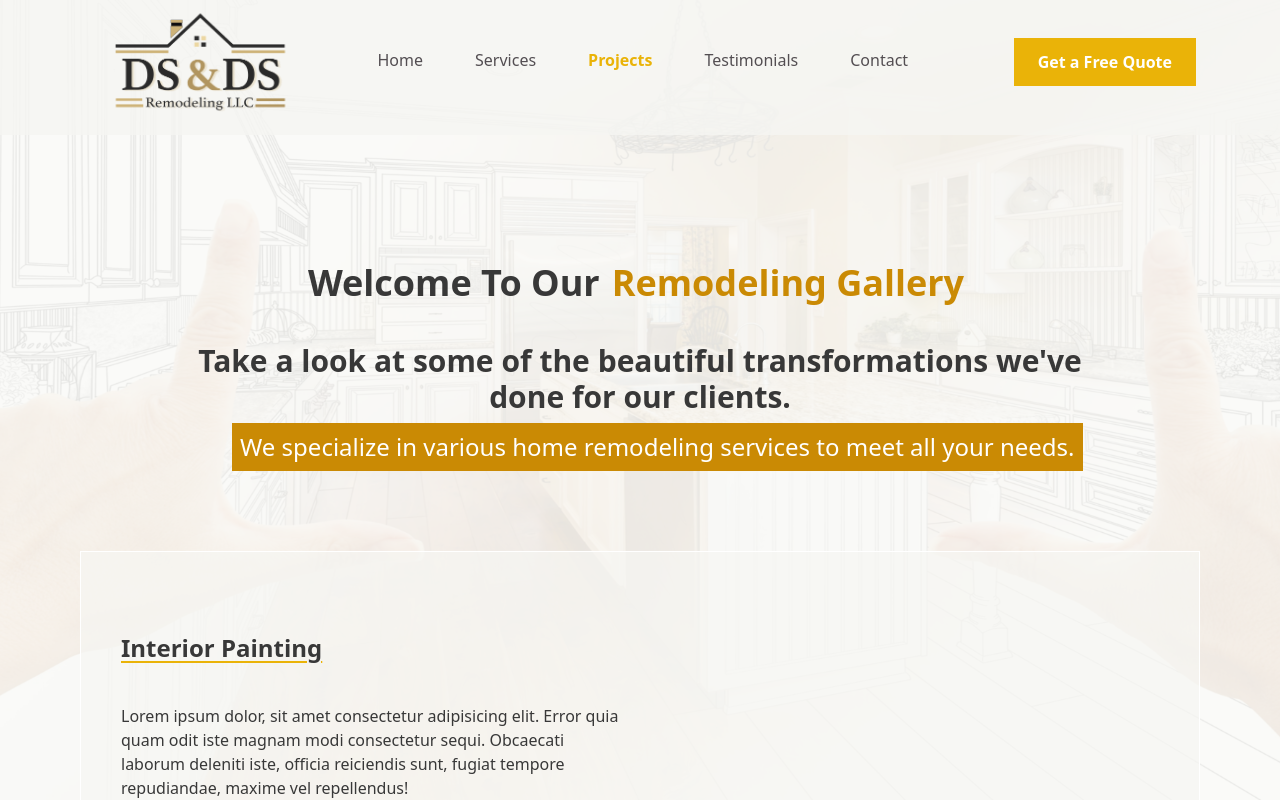
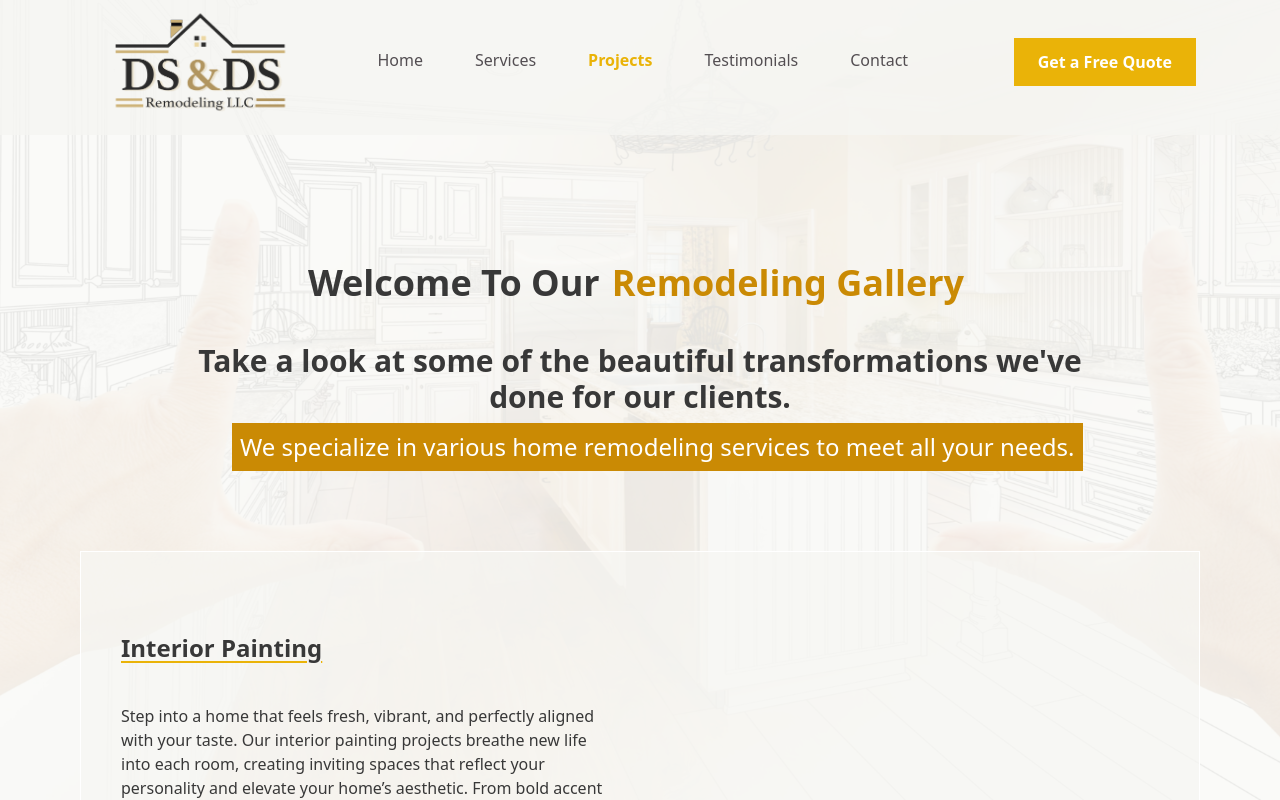
Before and after one commit to Sebads7/dsds-remodeling, a Next.js app: page /ourprojects in a window 1280 px wide. Shown: the top 800 px of the page. Built offline with nearby package versions, Linux system fonts and the light colour scheme.

Commit message:
adding modal on gallery and working on buttons left and right

```diff
--- a/src/app/contact/page.tsx
+++ b/src/app/contact/page.tsx
@@ -4,6 +4,7 @@ import ContactInfo from "./ContactInfo";
 
 import Image from "next/image";
 import { motion } from "framer-motion";
+import { LeftLoading, RightLoading } from "@/constant/framer_effects";
 
 const ContactPage = () => {
   const { ref: contactRef, mainControls: contactControls } =
@@ -21,7 +22,12 @@ const ContactPage = () => {
             You?
           </h2>
 
-          <div className="absolute top-[22rem] left-[5rem] md:left-[-3rem] lg:left-[-6rem]  z-10 hidden xl:block ">
+          <motion.div
+            className="absolute top-[22rem] left-[5rem] md:left-[-3rem] lg:left-[-6rem]  z-10 hidden xl:block "
+            variants={LeftLoading}
+            initial="initial"
+            animate="animate"
+          >
             <Image
               src="/images/remo-contractor.jpg"
               width={450}
@@ -29,11 +35,16 @@ const ContactPage = () => {
               alt="image"
               className="border-[1rem] rounded-bl-[10rem]  border-gray-200/30 w-[30rem] h-[21rem]"
             />
-          </div>
+          </motion.div>
         </div>
 
         {/* RIGHT SIDE */}
-        <div className="w-full max-w-xl md:max-w-3xl  lg:max-w-5xl mx-auto">
+        <motion.div
+          className="w-full max-w-xl md:max-w-3xl  lg:max-w-5xl mx-auto"
+          variants={RightLoading}
+          initial="initial"
+          animate="animate"
+        >
           <div className="z-10 xl:max-w-lg  lg:h-full flex flex-col md:flex-row-reverse xl:flex-col  items-center ">
             <Image
               src="/images/contractor.jpeg"
@@ -53,7 +64,7 @@ const ContactPage = () => {
               </p>
             </div>
           </div>
-        </div>
+        </motion.div>
       </div>
 
       <motion.div
--- a/src/app/ourprojects/page.tsx
+++ b/src/app/ourprojects/page.tsx
@@ -20,24 +20,14 @@ const ProjectPage = () => {
   const [selectedImage, setSelectedImage] = useState<string | null>(null);
   const [selectedIndex, setSelectedIndex] = useState<number | null>(null);
   const [totalImages, setTotalImages] = useState<number | null>(null);
+
   const { isMobile } = useScreen();
 
   useBodyOverflow(isGalleyOpen);
 
-  const handlePrevClick = () => {
-    if (selectedIndex !== null && selectedIndex > 0) {
-      setSelectedIndex((prevIndex) => (prevIndex as number) - 1);
-      setSelectedImage(PROJECTS_PAGE[selectedIndex - 1]?.images[0]);
-    }
-  };
+  const handlePrevClick = () => {};
 
-  const handleNextClick = () => {
-    if (selectedIndex !== null && selectedIndex < (totalImages ?? 0) - 1) {
-      setSelectedIndex((prevIndex) => (prevIndex as number) + 1);
-
-      setSelectedImage(PROJECTS_PAGE[selectedIndex + 1]?.images[0]);
-    }
-  };
+  const handleNextClick = () => {};
 
   const closeGallery = () => {
     setIsGalleryOpen(false);
@@ -98,12 +88,7 @@ const ProjectPage = () => {
                 >
                   {service.title}
                 </h2>
-                <p className="px-5 md:pl-0 md:w-6/12">
-                  Lorem ipsum dolor, sit amet consectetur adipisicing elit.
-                  Error quia quam odit iste magnam modi consectetur sequi.
-                  Obcaecati laborum deleniti iste, officia reiciendis sunt,
-                  fugiat tempore repudiandae, maxime vel repellendus!
-                </p>
+                <p className="px-5 md:pl-0 md:w-6/12">{service.description}</p>
                 <div className="flex  items-center justify-center overflow-x-hidden ">
                   <Carousel
                     data={service}
@@ -131,14 +116,17 @@ const ProjectPage = () => {
           ))}
 
           {isGalleyOpen && selectedImage && (
-            <div className="fixed  top-0 left-0 bg-black/95 w-full h-svh z-[99999] flex items-center justify-center ">
-              <div className="flex flex-col gap-5  top-0 w-5/6 md:w-3/4 ">
+            <div className="fixed  top-0 left-0 bg-black/95 w-full h-full  z-[99999] flex items-center justify-center ">
+              <div className="flex flex-col gap-5  w-5/6 md:w-3/4 ">
                 <div className="w-full flex items-center justify-between text-white">
+                  {/* IMAGE COUNT */}
                   <p>
                     {selectedIndex !== null && totalImages !== null
                       ? `${selectedIndex + 1} of ${totalImages}`
                       : ""}
                   </p>
+
+                  {/* CLOSE BUTTON */}
                   <div
                     className="  flex justify-center items-center gap-2  hover:bg-white/20 text-white  rounded-md w-24 h-8 cursor-pointer transition-all duration-200 ease-in-out"
                     onClick={closeGallery}
@@ -147,8 +135,9 @@ const ProjectPage = () => {
                     <p className="text-sm ">Close</p>
                   </div>
                 </div>
-                <div className="flex w-full  items-center">
-                  <div className="hidden md:block">
+                <div className="flex w-full h-full  items-center">
+                  {/* LEFT BUTTON */}
+                  <div className="hidden">
                     <LeftButton
                       activeIndex={selectedIndex as number}
                       handlePrevClick={handlePrevClick}
@@ -164,7 +153,8 @@ const ProjectPage = () => {
                       className="object-cover w-full h-full"
                     />
                   </div>
-                  <div className="hidden md:block">
+                  {/* RIGHT BUTTON */}
+                  <div className="hidden">
                     <RightButton
                       activeIndex={selectedIndex as number}
                       handleNextClick={handleNextClick}
--- a/src/components/Footer/Footer.tsx
+++ b/src/components/Footer/Footer.tsx
@@ -67,7 +67,7 @@ const Footer = () => {
 
           {/* Contact Info */}
           <div className="flex flex-col justify-center items-center mt-5 lg:mt-0  lg:max-w-sm lg:ml-16 xl:ml-32 ">
-            <div className="flex flex-col justify-center items-center lg:items-start gap-2 lg:gap-5 text-sm">
+            <div className="flex flex-col justify-center items-center  gap-2 lg:gap-5 text-sm">
               <p className=" flex">
                 <strong className="mr-3 hidden lg:block">CALL US:</strong>
                 <MdOutlinePhoneIphone className=" text-xl" /> 404-641-2994
--- a/src/components/ReviewComponents/Review.tsx
+++ b/src/components/ReviewComponents/Review.tsx
@@ -23,13 +23,13 @@ const Review = ({
   return (
     <>
       <div
-        className={`flex ${mainContainer}  mx-auto w-full gap-5  md:gap-20 px-10`}
+        className={`flex ${mainContainer}  mx-auto w-full gap-5  md:gap-20 px-5 md:px-10`}
       >
         {arrayData && (
           <div className={`flex  ${containerReview}   md:gap-10`}>
             {REVIEW.map((review, index) => (
               <div
-                className={`md:max-w-xl  xl:max-w-2xl  md:gap-5  flex flex-col lg:flex-row  border-yellow-500 md:border p-2 md:p-5 ${reviewBox}  justify-center items-center`}
+                className={` md:max-w-xl  xl:max-w-2xl  md:gap-5  flex flex-col lg:flex-row  border-yellow-500 md:border p-2 md:p-5 ${reviewBox}  justify-center items-center`}
                 key={index}
               >
                 <ul className="text-center   p-5">
--- a/src/constant/projects-data.ts
+++ b/src/constant/projects-data.ts
@@ -2,6 +2,8 @@ export const PROJECTS_PAGE = [
   {
     id: "interiorpainting",
     title: "Interior Painting",
+    description:
+      "Step into a home that feels fresh, vibrant, and perfectly aligned with your taste. Our interior painting projects breathe new life into each room, creating inviting spaces that reflect your personality and elevate your home’s aesthetic. From bold accent walls to subtle, calming tones, we focus on every detail to deliver a flawless finish.",
     images: [
       "/images/interior/inter1.jpg",
       "/images/interior/inter2.jpg",
@@ -21,6 +23,8 @@ export const PROJECTS_PAGE = [
   {
     id: "exteriorpainting",
     title: "Exterior Painting",
+    description:
+      "Your home’s exterior is the first impression—it deserves to shine. Our exterior painting services provide more than just beautiful colors; they offer durability and protection from the elements. With top-quality materials and expert craftsmanship, our work ensures your home remains stunning and well-protected for years to come.",
     images: [
       "/images/home-remo/home-rem1.jpg",
       "/images/exterior/ext1.jpg",
@@ -40,6 +44,8 @@ export const PROJECTS_PAGE = [
   {
     id: "bathremodeling",
     title: "Bathroom Remodeling",
+    description:
+      "Your bathroom should be more than just functional—it should be a relaxing oasis. Our bathroom remodeling services transform outdated spaces into elegant, spa-like retreats. With modern fixtures, high-quality materials, and thoughtful design, we create bathrooms that offer comfort, style, and lasting value.",
     images: [
       "/images/bath/bathroom1.jpg",
       "/images/bath/bath2.jpg",
@@ -58,6 +64,8 @@ export const PROJECTS_PAGE = [
   {
     id: "kitchenremodeling",
     title: "Kitchen Remodeling",
+    description:
+      "A well-designed kitchen is the centerpiece of any home, where functionality meets style. Our kitchen remodeling projects are crafted to enhance both form and function, providing you with a space that’s not only beautiful but perfectly suited to your lifestyle. From custom cabinetry to modern countertops, each detail is tailored to create the kitchen of your dreams.",
     images: [
       "/images/kitchen/kitch1.jpg",
       "/images/kitchen/kitch2.jpg",
```
